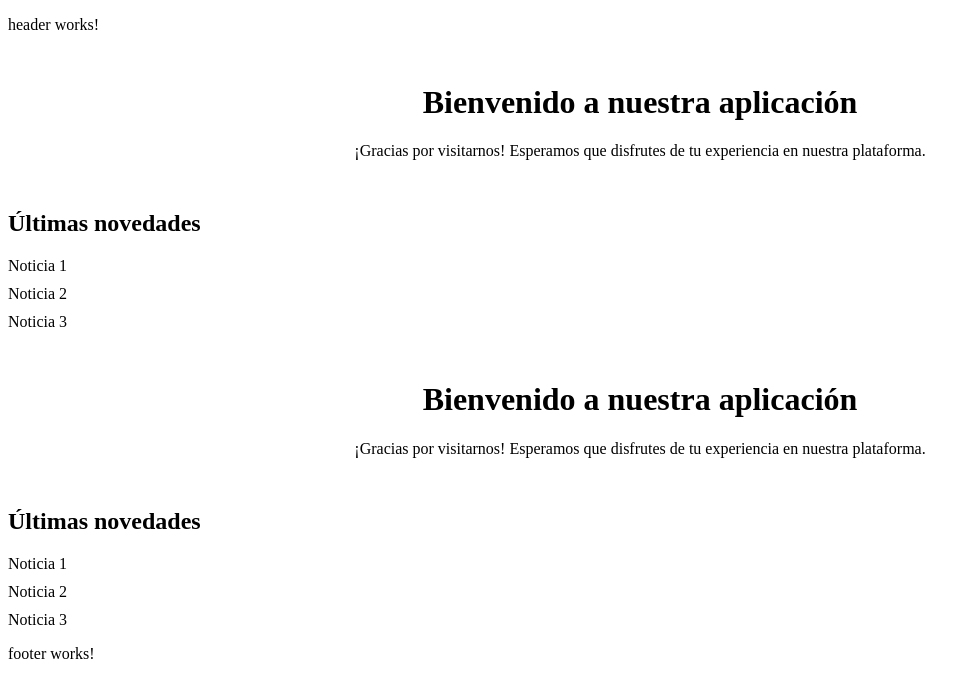
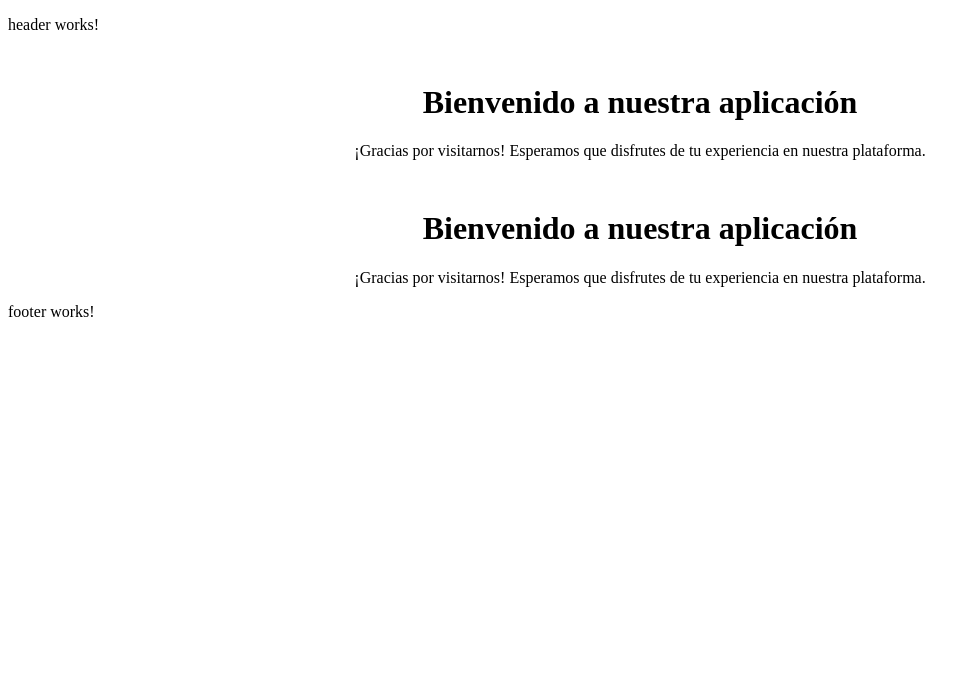
Before and after one commit to Leticia-Orive/proyecto-angular, an Angular app in the folder angular/: page / in a window 1280 px wide. Shown: the top 698 px of the page, without its empty margins (0-980 px from the left). Built offline with nearby package versions, Linux system fonts and the light colour scheme.

Commit message:
Borrar datos que no se necesitan

```diff
--- a/angular/src/app/home/home.component.css
+++ b/angular/src/app/home/home.component.css
@@ -2,16 +2,3 @@
   text-align: center;
   margin-top: 50px;
 }
-
-.news-section {
-  margin-top: 50px;
-}
-
-.news-section ul {
-  list-style-type: none;
-  padding: 0;
-}
-
-.news-section li {
-  margin-bottom: 10px;
-}
--- a/angular/src/app/home/home.component.html
+++ b/angular/src/app/home/home.component.html
@@ -5,12 +5,3 @@
     nuestra plataforma.
   </p>
 </div>
-
-<div class="news-section">
-  <h2>Últimas novedades</h2>
-  <ul>
-    <li>Noticia 1</li>
-    <li>Noticia 2</li>
-    <li>Noticia 3</li>
-  </ul>
-</div>
```
